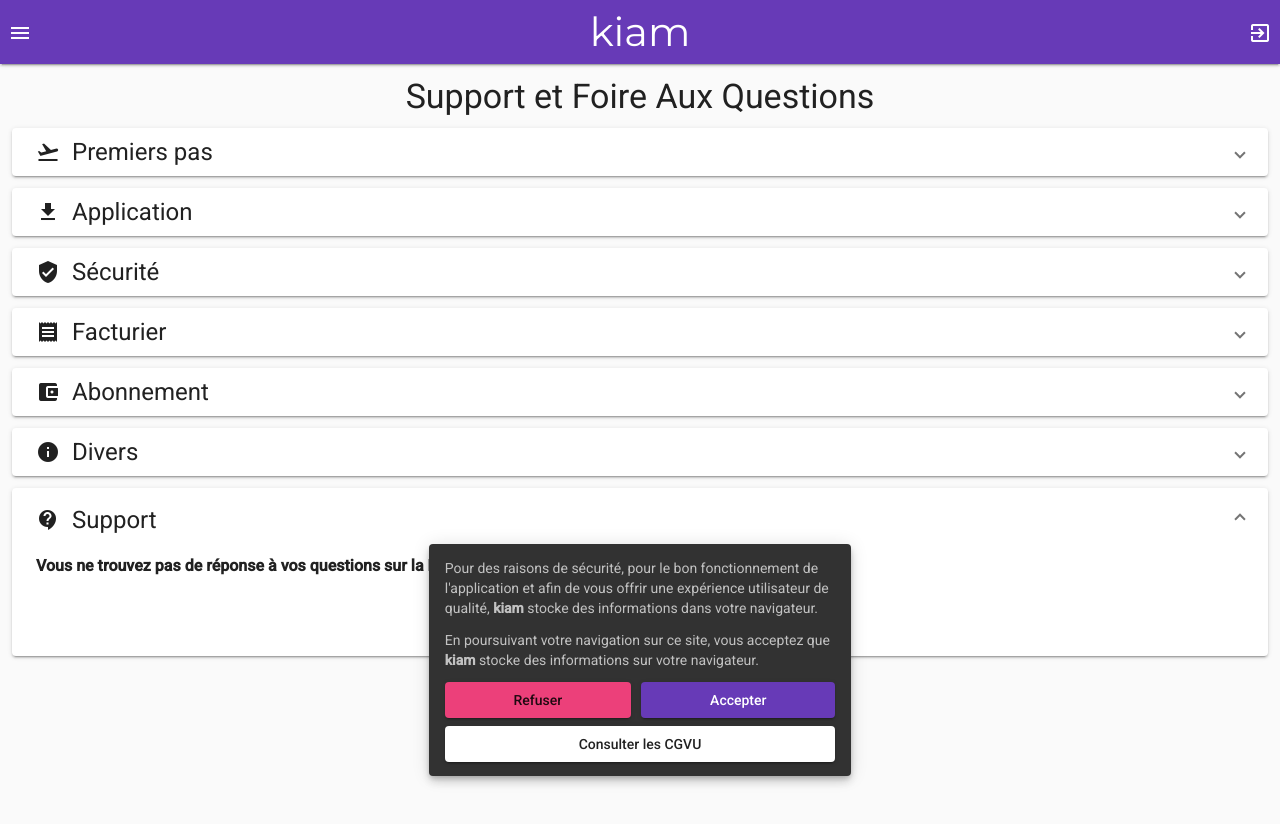
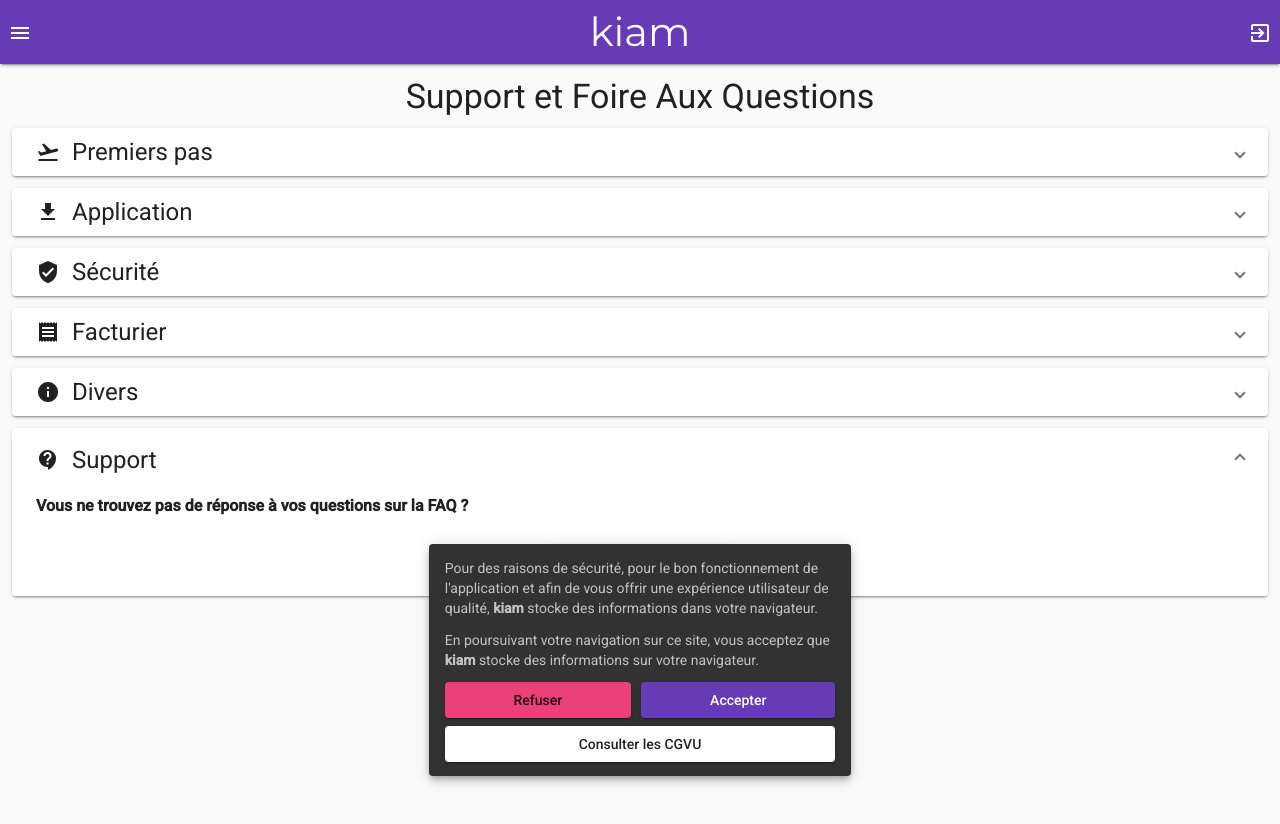
Before and after one commit to trendev/kiam-welcome, an Angular app: page /support in a window 1280 px wide. Shown: the top 824 px of the page. Built offline with nearby package versions, Linux system fonts and the light colour scheme.

Commit message:
hide subscription questions

```diff
--- a/src/app/faq/faq.component.html
+++ b/src/app/faq/faq.component.html
@@ -4,7 +4,7 @@
     <app-application-questions [appName]="appName" [expanded]="expanded"></app-application-questions>
     <app-security-questions [appName]="appName" [expanded]="expanded"></app-security-questions>
     <app-bills-questions [appName]="appName" [expanded]="expanded"></app-bills-questions>
-    <app-subscription-questions [appName]="appName" [expanded]="expanded"></app-subscription-questions>
+    <!-- <app-subscription-questions [appName]="appName" [expanded]="expanded"></app-subscription-questions> -->
     <app-misc-questions [appName]="appName" [expanded]="expanded"></app-misc-questions>
 </mat-accordion>
 <app-support [appName]="appName" [expanded]="true"></app-support>
```
